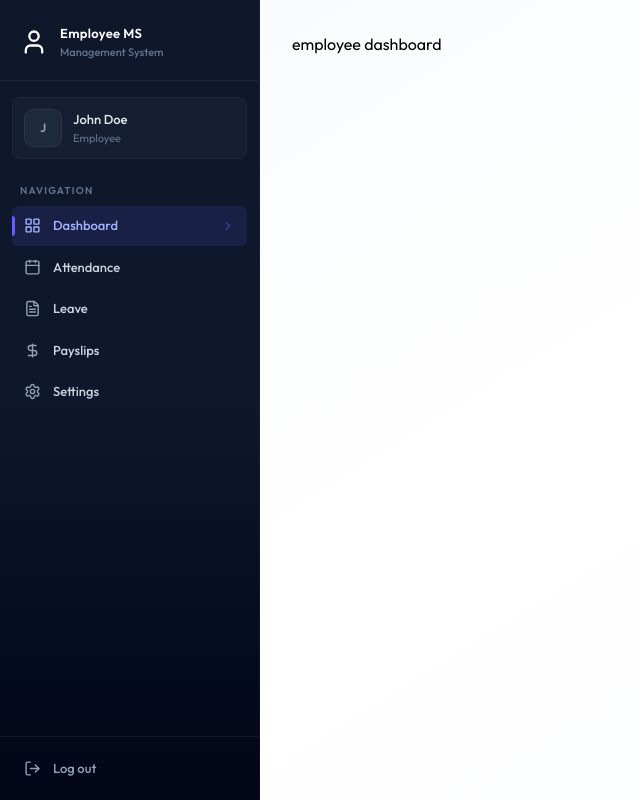
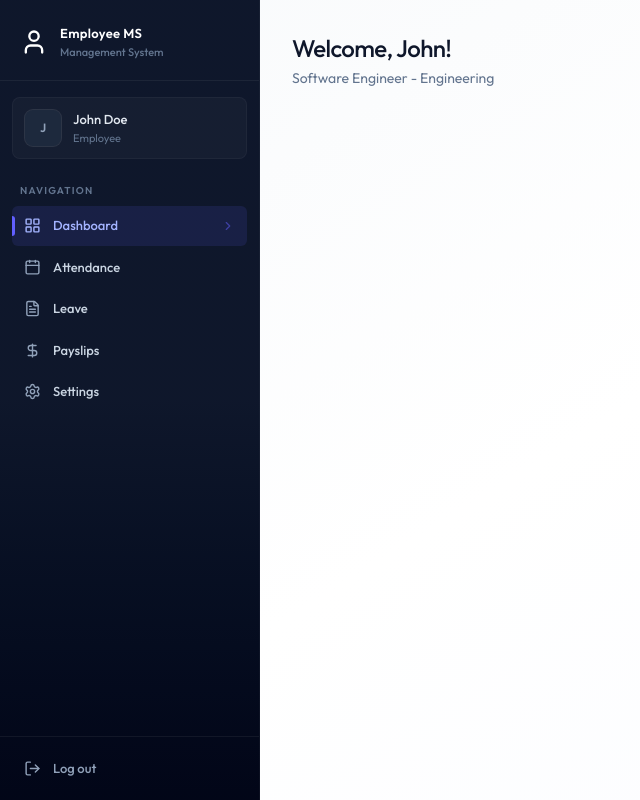
Before and after one commit to Shakithyanshaw/FULLSTACK-Employee-Management-System, a React (Vite) app in the folder client/: page /dashboard in a window 1280 px wide. Shown: the whole page, without its empty margins (0-640 px from the left). Built offline with nearby package versions, Linux system fonts and the light colour scheme.

Commit message:
feat: add EmployeeDashboard component for displaying employee-specific data

```diff
--- /dev/null
+++ b/client/src/components/EmployeeDashboard.jsx
@@ -0,0 +1,43 @@
+import { CalendarIcon, DollarSignIcon, FileTextIcon } from 'lucide-react';
+
+const EmployeeDashboard = ({ data }) => {
+  const emp = data.employee;
+
+  const cards = [
+    {
+      icon: CalendarIcon,
+      value: data.currentMonthAttendance,
+      title: 'Days Present',
+      subtitle: 'This month',
+    },
+    {
+      icon: FileTextIcon,
+      value: data.pendingLeaves,
+      title: 'Pending Leaves',
+      subtitle: 'Awaiting approval',
+    },
+    {
+      icon: DollarSignIcon,
+      value: data.latestPayslip
+        ? `$${data.latestPayslip.netSalary?.toLocaleString()}`
+        : 'N/A',
+      title: 'Latest Payslip',
+      subtitle: 'Most recent payout',
+    },
+  ];
+
+  return (
+    <div>
+      <div className="animate-fade-in">
+        <div className="page-header">
+          <h1 className="page-title">Welcome, {emp?.firstName}!</h1>
+          <p className="page-subtitle">
+            {emp?.position} - {emp?.department || 'No Department'}
+          </p>
+        </div>
+      </div>
+    </div>
+  );
+};
+
+export default EmployeeDashboard;
--- a/client/src/pages/Dashboard.jsx
+++ b/client/src/pages/Dashboard.jsx
@@ -1,6 +1,7 @@
 import { useEffect, useState } from 'react';
 import { dummyEmployeeDashboardData } from '../assets/assets';
 import Loading from '../components/Loading';
+import EmployeeDashboard from '../components/EmployeeDashboard';
 
 const Dashboard = () => {
   const [data, setData] = useState(null);
@@ -24,7 +25,7 @@
   if (data.role === 'ADMIN') {
     return <div>admin dashboard</div>;
   } else {
-    return <div>employee dashboard</div>;
+    return <EmployeeDashboard data={data} />;
   }
 };
 
```
